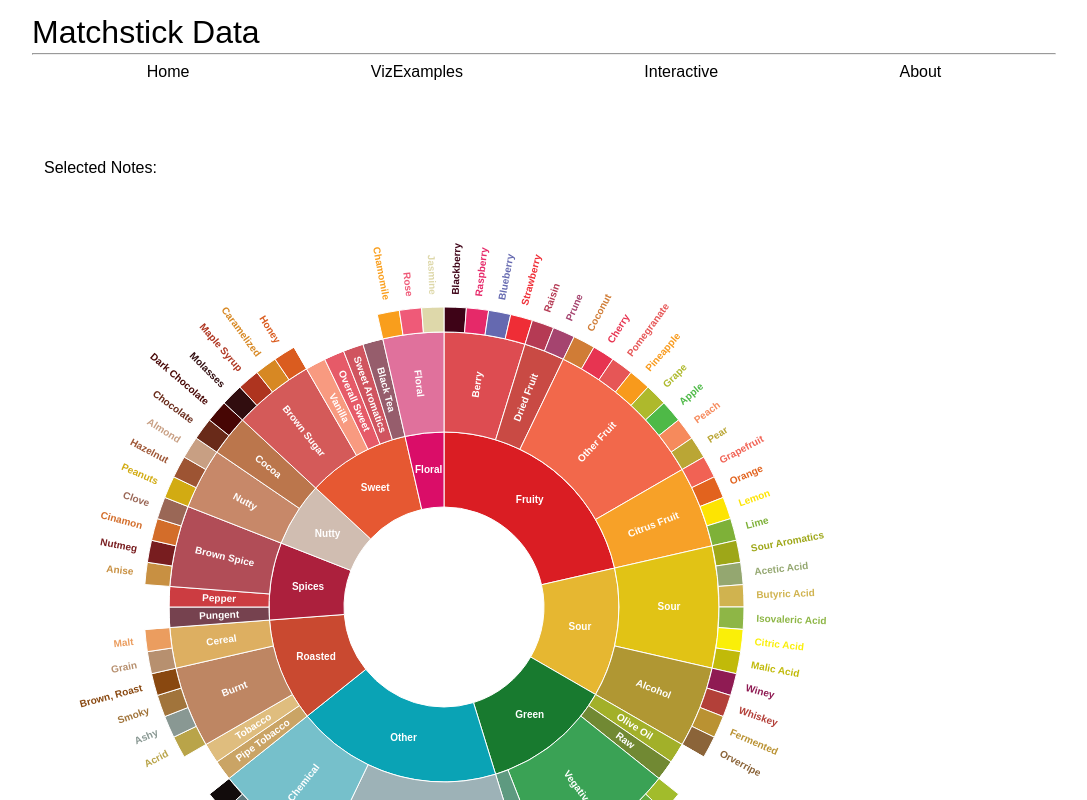
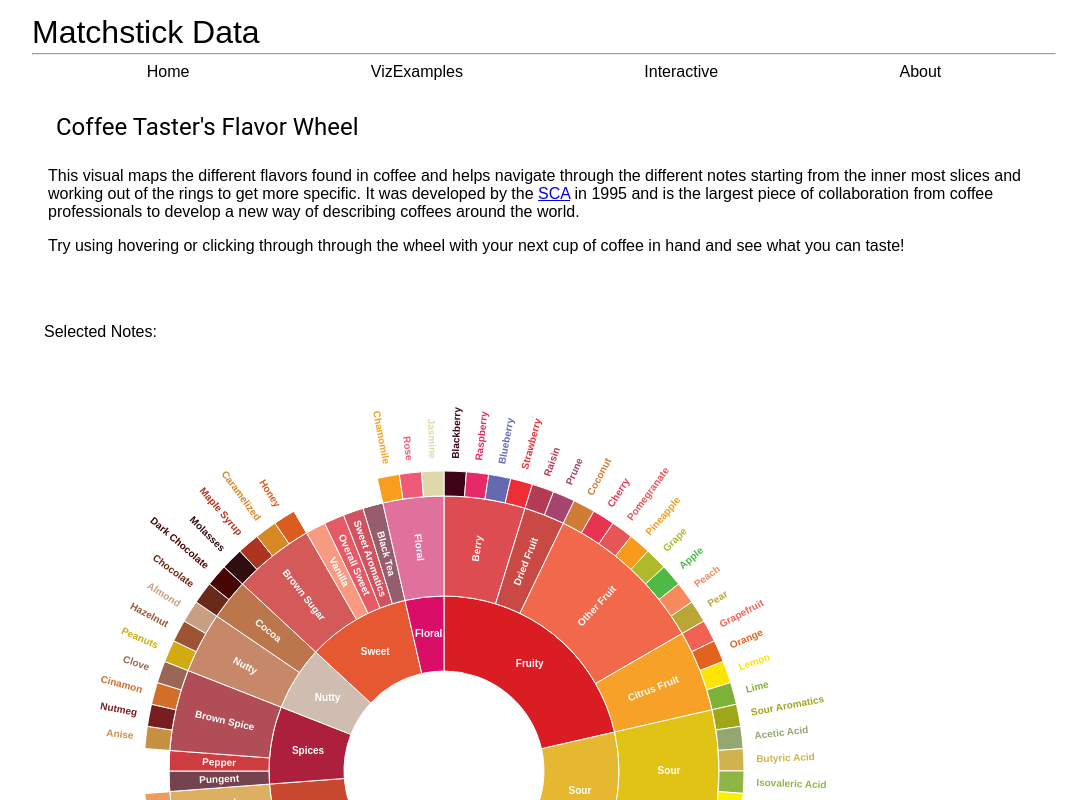
Before and after one commit to jrodrigoviz/react_d3_dashboard, a React (Create React App) app: page /CoffeeWheel in a window 1280 px wide. Shown: the top 800 px of the page, without its empty margins (96-1183 px from the left). Built offline with nearby package versions, Linux system fonts and the light colour scheme.

Commit message:
minor tweaks to coffee-wheel commit

```diff
--- a/src/components/pages/CoffeeWheel.js
+++ b/src/components/pages/CoffeeWheel.js
@@ -6,25 +6,6 @@ import {select, event} from 'd3-selection';
 import {Paper, Typography, Grid, Button, Divider,Link,List, Select, FormControl, MenuItem, InputLabel, ListItem} from '@material-ui/core';
 import { makeStyles } from '@material-ui/core/styles';
 import dataArr from './coffee-wheel-data';
-
-const useStyles = makeStyles(theme => ({
-
-  lineChart:{
-    "& .line-chart-title":{
-    textAlign:'lefts',
-    fontSize:20
-    },
-    "& .line-chart-subtitle":{
-    textAlign:'',
-    fontSize:15
-    }
-  },
-  root:{
-    textAlign:"left",
-    margin:'1em'
-  }
-
-}));
 
 const circleDataR1 = dataArr.filter(d=>d.layer=="R1");
 const circleDataR2 = dataArr.filter(d=>d.layer=="R2" && d.include == "y" );
@@ -234,15 +215,16 @@ class CoffeeWheel extends Component {
   };
 
 
+
   render(){
-    return ( <svg ref = {node => this.node = node}
-        width = {
-          1000
-        }
-        height = {
-          1000
-        } >
-        </svg>
+
+    return (
+    <div>
+      <Typography style={{textAlign:"left", margin:"1em"}} component="h5" variant = "h5"> Coffee Taster's Flavor Wheel </Typography>
+      <Typography style={{textAlign:"left", margin:"1em"}} component="p" variant = "body"> This visual maps the different flavors found in coffee and helps navigate through the different notes starting from the inner most slices and working out of the rings to get more specific. It was developed by the <a href="https://sca.coffee/research/coffee-tasters-flavor-wheel">SCA</a>  in 1995 and is the largest piece of collaboration from coffee professionals to develop a new way of describing coffees around the world. </Typography>
+      <Typography style={{textAlign:"left", margin:"1em" }} component="p" variant="p">Try using hovering or clicking through through the wheel with your next cup of coffee in hand and see what you can taste!</Typography>
+    <svg ref = {node => this.node = node} width = {1000} height = {1000} ></svg>
+    </div>
     )
   }
 
--- a/src/components/pages/Stories.js
+++ b/src/components/pages/Stories.js
@@ -38,7 +38,6 @@ const StoryHome = () => {
     useEffect(()=>{
       const fetchData = async () =>{
         const responseText = await json("/api/stories");
-        console.log(responseText);
         setStories(responseText.sort((a,b)=> b.post_id - a.post_id));
       };
       fetchData();
```
